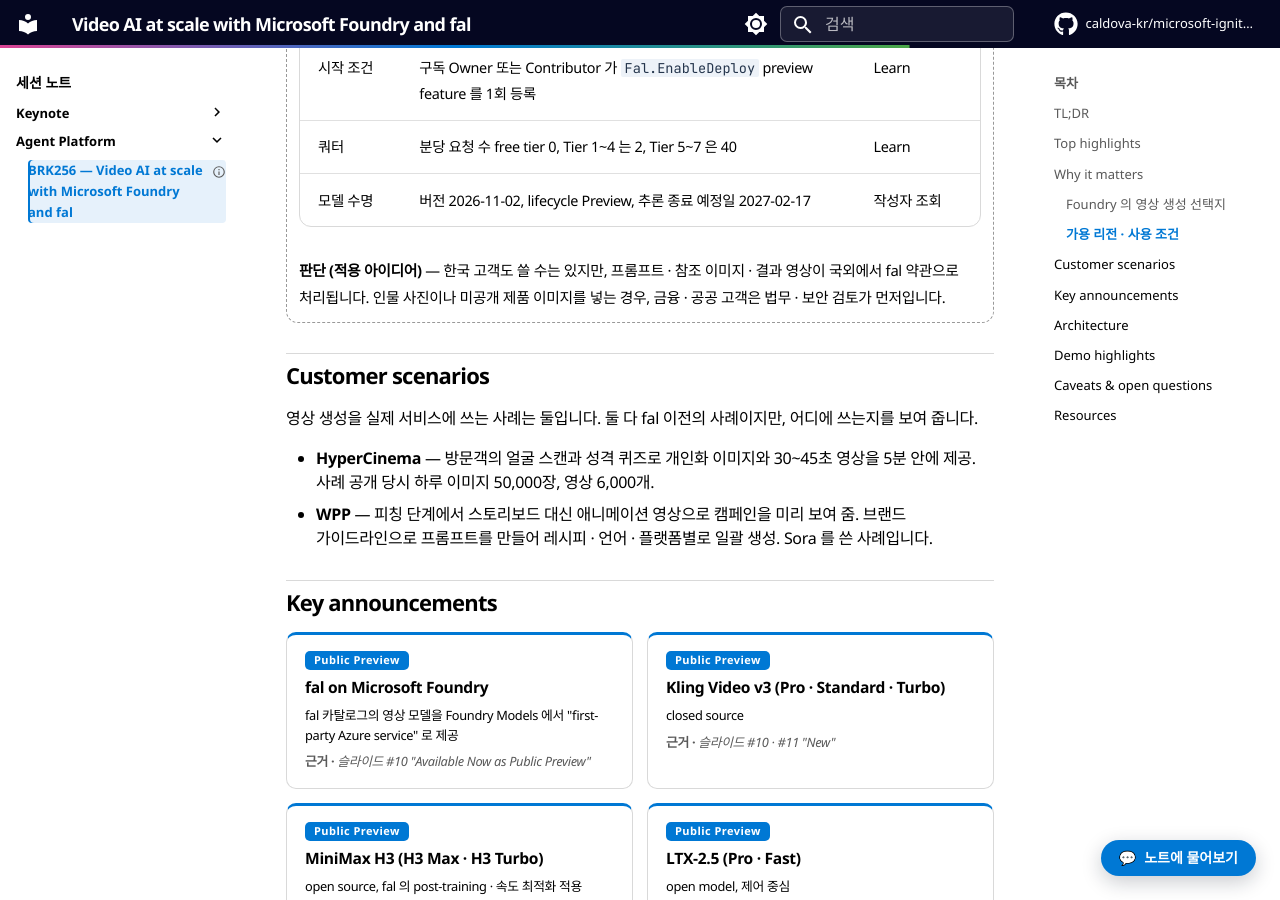
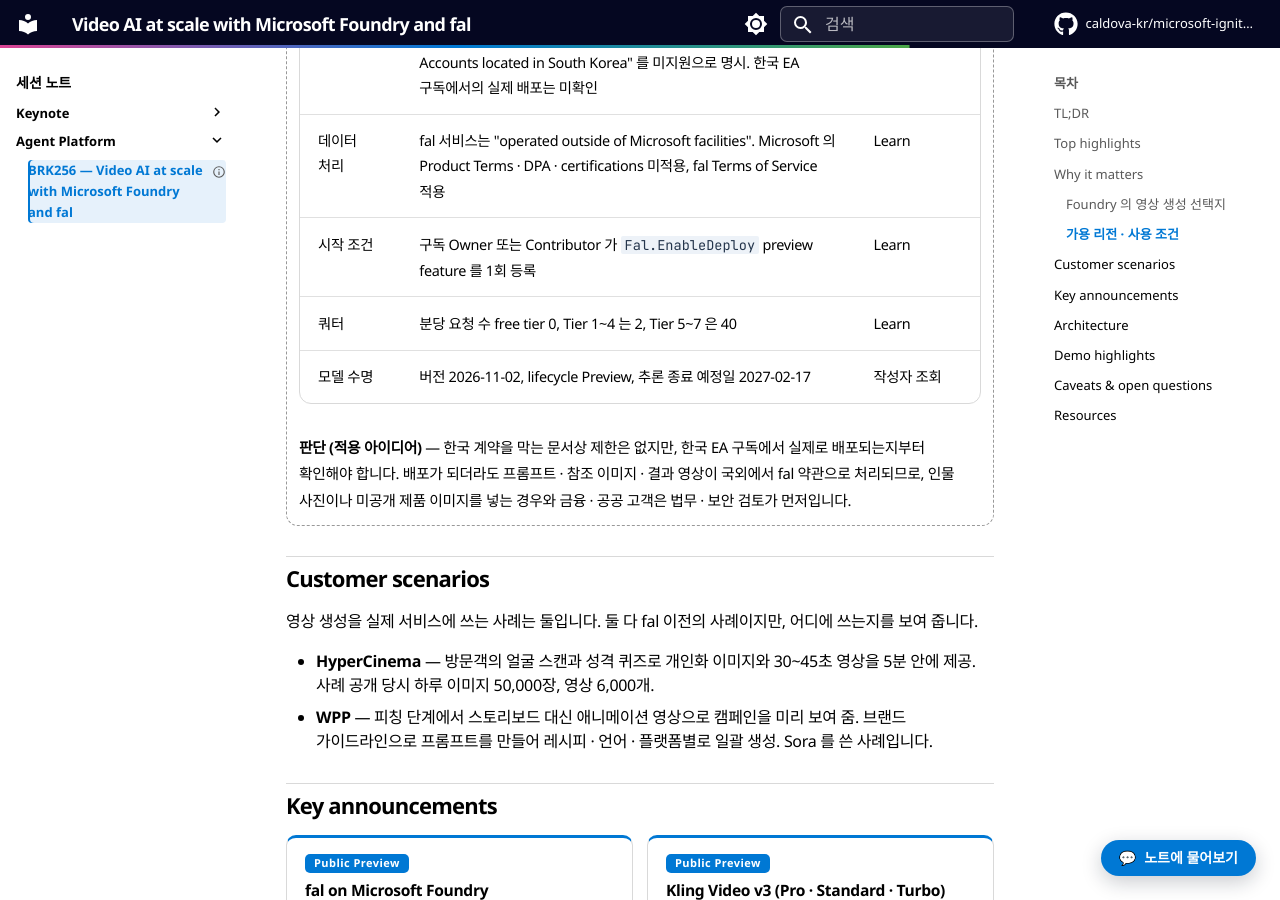
Before and after one commit to caldova-kr/microsoft-ignite-2026, an MkDocs documentation site: the page built from docs/sessions/BRK256-video-ai-scale-microsoft-foundry-fal.md, in a window 1280 px wide and 900 px high, scrolled down 6189 px. Built offline with MkDocs 1.6.1 and Material for MkDocs 9.7.7, drawn with Linux system fonts in a browser that asks for light colours; comment, search, counter and statistics services are not loaded; some of the changed text lies outside the part shown.

Commit message:
[BRK256] Copilot 리뷰 반영: LTX-2.5 Fast 길이 조건, 한국 사용 판단을 조건부로
- 스펙 표의 LTX-2.5 Fast 길이에 해상도 · FPS 조건을 덧붙임 (Learn 기준).
- 한국 EA 구독 배포는 미확인이므로 판단 문장을 조건부로 고침.

Co-authored-by: Copilot <223556219+Copilot@users.noreply.github.com>

```diff
--- a/docs/llms-full.txt
+++ b/docs/llms-full.txt
@@ -54,7 +54,7 @@ fal 의 설명을 모은 표이고, 속도 · 비용 수치는 조건 없이 든
 | 모델 | 입력 방식 | 배포 유형 | 해상도 | 길이(초) | 가격(USD / 영상 1초) |
 |---|---|---|---|---|---|
 | Kling v3 Pro | text-to-video, image-to-video | US Data Zone | API 스키마에 명시 없음 | 3~15 | $0.1232 (audio off) · $0.1848 (audio on) · $0.2156 (audio + voice control) |
-| LTX-2.5 Fast | text-to-video, image-to-video | Global Standard | 720p · 1080p · 1440p · 2160p | 6~20 | $0.09 (720p) · $0.13 (1080p) · $0.19 (1440p) · $0.30 (4K) |
+| LTX-2.5 Fast | text-to-video, image-to-video | Global Standard | 720p · 1080p · 1440p · 2160p | 6~20 (20초까지는 720p · 1080p 의 24 · 25 FPS 만, 그 밖은 10초까지) | $0.09 (720p) · $0.13 (1080p) · $0.19 (1440p) · $0.30 (4K) |
 | LTX-2.5 Pro | text-to-video, image-to-video | Global Standard | 720p · 1080p | 6 · 8 · 10 | $0.12 (720p) · $0.17 (1080p) |
 | MiniMax H3 Max | text-to-video, image-to-video, reference-to-video | Global Standard | 480P · 768P · 1080P | 0.92~15 | $0.05 (480p) · $0.08 (768p) · $0.16 (1080p) |
 | MiniMax H3 Max Turbo | text-to-video, image-to-video | Global Standard | 480P · 768P · 1080P | 0.92~15 | $0.025 (480p) · $0.04 (768p) · $0.08 (1080p) |
@@ -106,7 +106,7 @@ fal 의 설명을 모은 표이고, 속도 · 비용 수치는 조건 없이 든
 | 쿼터 | 분당 요청 수 free tier 0, Tier 1~4 는 2, Tier 5~7 은 40 | Learn |
 | 모델 수명 | 버전 2026-11-02, lifecycle Preview, 추론 종료 예정일 2027-02-17 | 작성자 조회 |
 
-**판단 (적용 아이디어)** — 한국 고객도 쓸 수는 있지만, 프롬프트 · 참조 이미지 · 결과 영상이 국외에서 fal 약관으로 처리됩니다. 인물 사진이나 미공개 제품 이미지를 넣는 경우, 금융 · 공공 고객은 법무 · 보안 검토가 먼저입니다.
+**판단 (적용 아이디어)** — 한국 계약을 막는 문서상 제한은 없지만, 한국 EA 구독에서 실제로 배포되는지부터 확인해야 합니다. 배포가 되더라도 프롬프트 · 참조 이미지 · 결과 영상이 국외에서 fal 약관으로 처리되므로, 인물 사진이나 미공개 제품 이미지를 넣는 경우와 금융 · 공공 고객은 법무 · 보안 검토가 먼저입니다.
 
 ## Customer scenarios
 
--- a/docs/sessions/BRK256-video-ai-scale-microsoft-foundry-fal.md
+++ b/docs/sessions/BRK256-video-ai-scale-microsoft-foundry-fal.md
@@ -76,7 +76,7 @@ fal 의 설명을 모은 표이고, 속도 · 비용 수치는 조건 없이 든
     | 모델 | 입력 방식 | 배포 유형 | 해상도 | 길이(초) | 가격(USD / 영상 1초) |
     |---|---|---|---|---|---|
     | Kling v3 Pro | text-to-video, image-to-video | US Data Zone | API 스키마에 명시 없음 | 3~15 | $0.1232 (audio off) · $0.1848 (audio on) · $0.2156 (audio + voice control) |
-    | LTX-2.5 Fast | text-to-video, image-to-video | Global Standard | 720p · 1080p · 1440p · 2160p | 6~20 | $0.09 (720p) · $0.13 (1080p) · $0.19 (1440p) · $0.30 (4K) |
+    | LTX-2.5 Fast | text-to-video, image-to-video | Global Standard | 720p · 1080p · 1440p · 2160p | 6~20 (20초까지는 720p · 1080p 의 24 · 25 FPS 만, 그 밖은 10초까지) | $0.09 (720p) · $0.13 (1080p) · $0.19 (1440p) · $0.30 (4K) |
     | LTX-2.5 Pro | text-to-video, image-to-video | Global Standard | 720p · 1080p | 6 · 8 · 10 | $0.12 (720p) · $0.17 (1080p) |
     | MiniMax H3 Max | text-to-video, image-to-video, reference-to-video | Global Standard | 480P · 768P · 1080P | 0.92~15 | $0.05 (480p) · $0.08 (768p) · $0.16 (1080p) |
     | MiniMax H3 Max Turbo | text-to-video, image-to-video | Global Standard | 480P · 768P · 1080P | 0.92~15 | $0.025 (480p) · $0.04 (768p) · $0.08 (1080p) |
@@ -131,7 +131,7 @@ fal 의 설명을 모은 표이고, 속도 · 비용 수치는 조건 없이 든
     | 쿼터 | 분당 요청 수 free tier 0, Tier 1~4 는 2, Tier 5~7 은 40 | Learn |
     | 모델 수명 | 버전 2026-11-02, lifecycle Preview, 추론 종료 예정일 2027-02-17 | 작성자 조회 |
 
-    **판단 (적용 아이디어)** — 한국 고객도 쓸 수는 있지만, 프롬프트 · 참조 이미지 · 결과 영상이 국외에서 fal 약관으로 처리됩니다. 인물 사진이나 미공개 제품 이미지를 넣는 경우, 금융 · 공공 고객은 법무 · 보안 검토가 먼저입니다.
+    **판단 (적용 아이디어)** — 한국 계약을 막는 문서상 제한은 없지만, 한국 EA 구독에서 실제로 배포되는지부터 확인해야 합니다. 배포가 되더라도 프롬프트 · 참조 이미지 · 결과 영상이 국외에서 fal 약관으로 처리되므로, 인물 사진이나 미공개 제품 이미지를 넣는 경우와 금융 · 공공 고객은 법무 · 보안 검토가 먼저입니다.
 
 ## Customer scenarios
 
```
